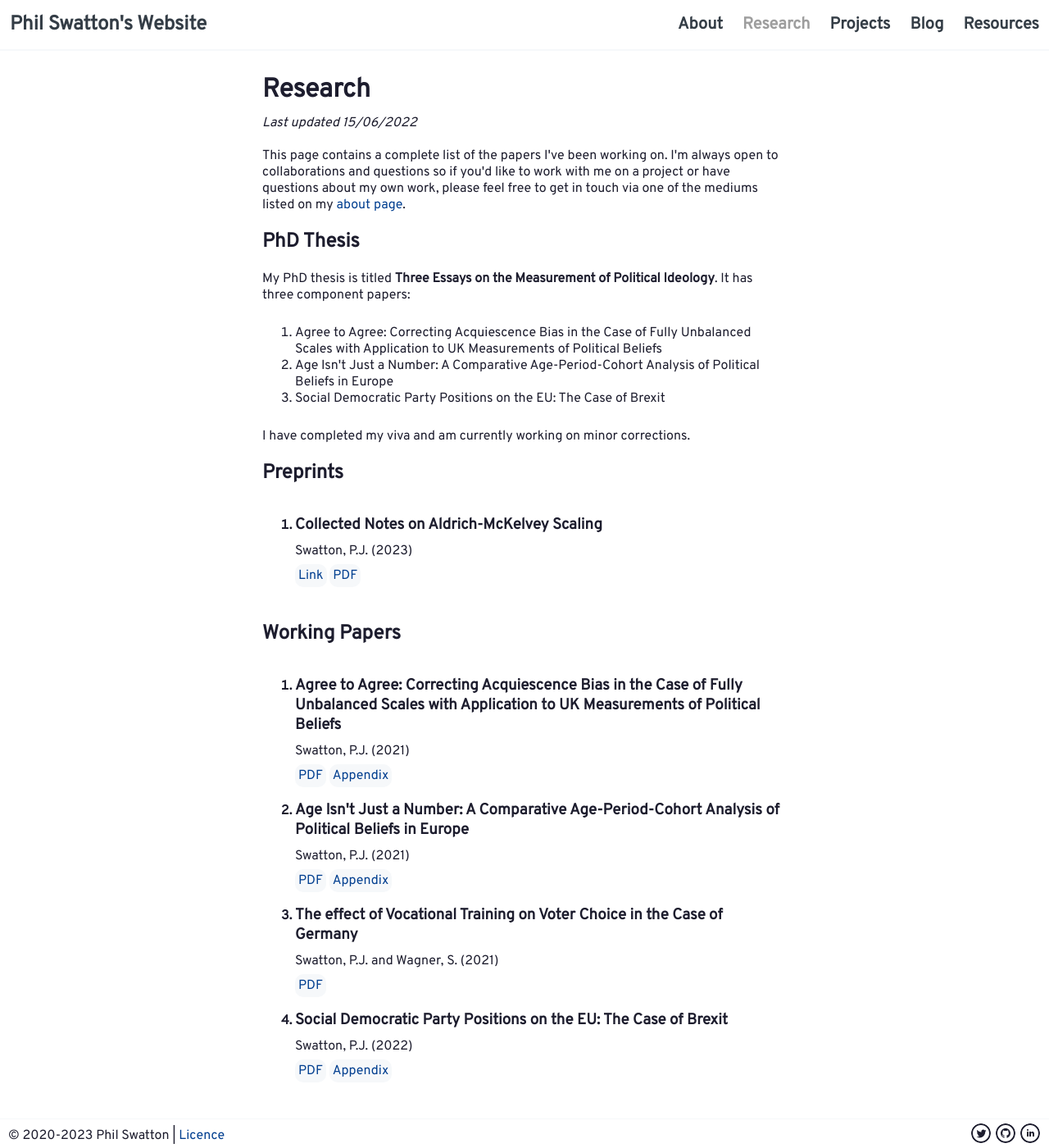
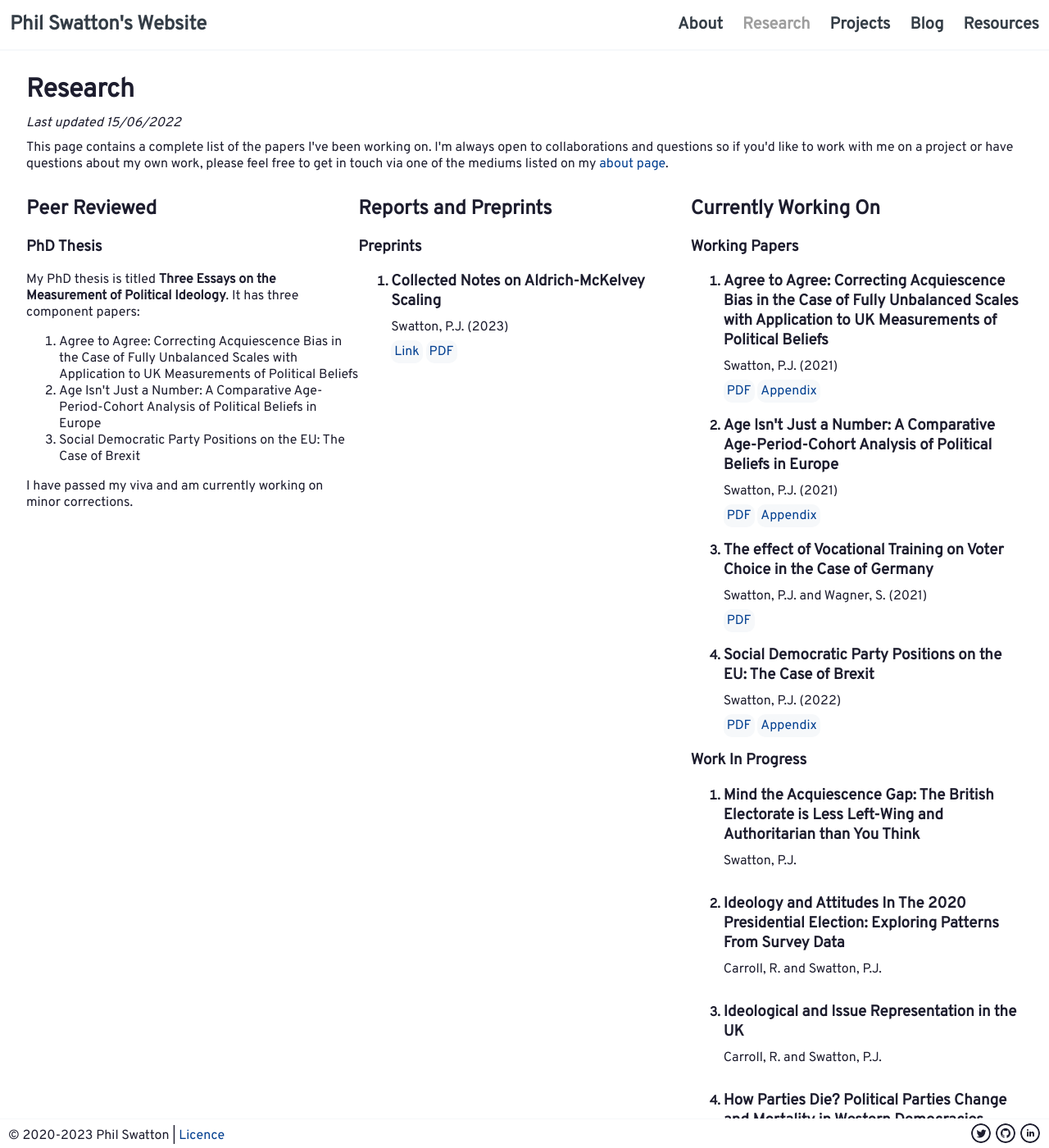
Before and after one commit to philswatton/philswatton.github.io, a Jekyll site: the page built from research.html, in a window 1280 px wide and 1400 px high. Shown: the whole window at 82% size. Built offline with Jekyll 4.4.1, drawn with Linux system fonts in a browser that asks for light colours.

Commit message:
research uses columns layout

```diff
--- a/research.html
+++ b/research.html
@@ -8,7 +8,11 @@ title: research
 
 <p>This page contains a complete list of the papers I've been working on. I'm always open to collaborations and questions so if you'd like to work with me on a project or have questions about my own work, please feel free to get in touch via one of the mediums listed on my <a href="/about">about page</a>.</p>
 
-<h2>PhD Thesis</h2>
+<div class = "columns-div">
+    <div>
+        <h2>Peer Reviewed</h2>
+
+        <h3>PhD Thesis</h3>
 
         <p>My PhD thesis is titled <strong>Three Essays on the Measurement of Political Ideology</strong>. It has three component papers:</p>
         <ol>
@@ -17,9 +21,13 @@ title: research
             <li>Social Democratic Party Positions on the EU&#58; The Case of Brexit</li>
         </ol>
 
-<p>I have completed my viva and am currently working on minor corrections.</p>
+        <p>I have passed my viva and am currently working on minor corrections.</p>
+    </div>
 
-<h2>Preprints</h2>
+    <div>
+        <h2>Reports and Preprints</h2>
+
+        <h3>Preprints</h3>
 
         <ol class="research-list">
             {% for paper in site.data.preprints %}
@@ -36,9 +44,12 @@ title: research
             </li>
             {% endfor %}
         </ol>
+    </div>
 
-<h2>Working Papers</h2>
+    <div>
+        <h2>Currently Working On</h2>
 
+        <h3>Working Papers</h3>
         <ol class="research-list">
             {% for paper in site.data.working %}
             <li>
@@ -55,7 +66,7 @@ title: research
         </ol>
 
 
-<h2>Works in Progress</h2>
+        <h3>Work In Progress</h3>
 
         <ol class="research-list">
             {% for paper in site.data.wip %}
@@ -67,3 +78,5 @@ title: research
             </li>
             {% endfor %}
         </ol>
+    </div>
+</div>
```
Also changed, not shown: other parts of research.html (+1 -1 lines). Lines whose indentation alone changed are shown as unchanged.
